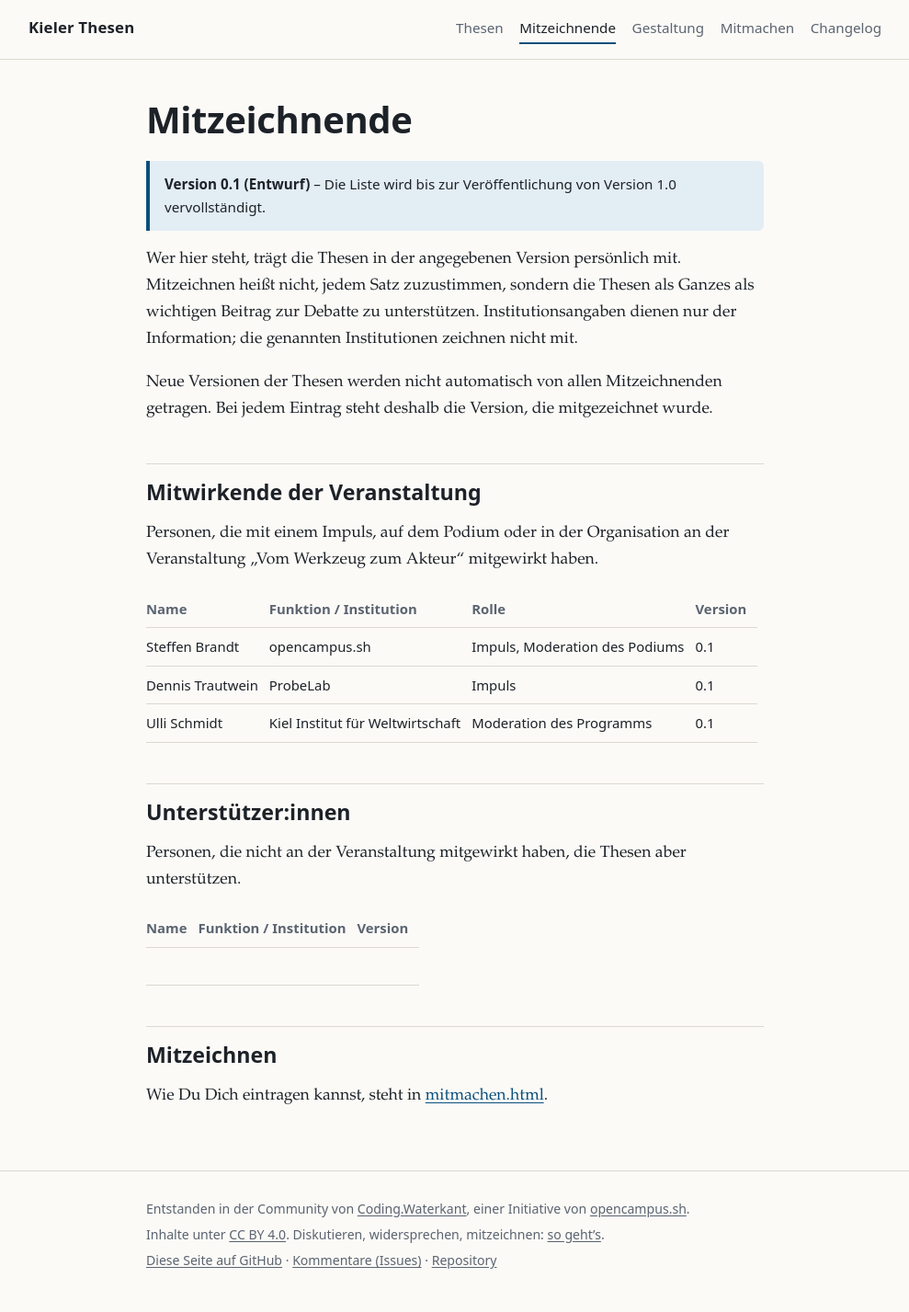
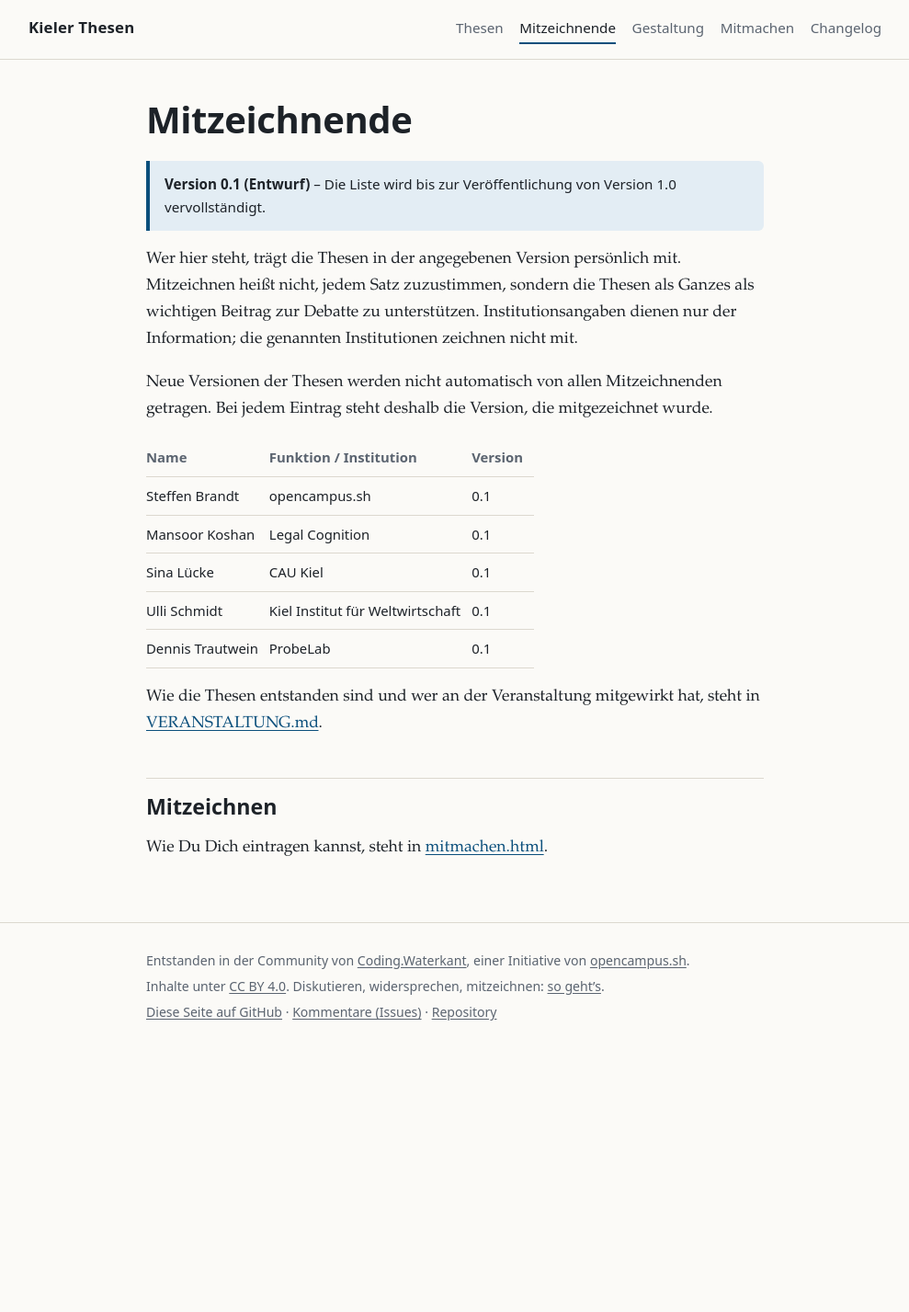
Before and after one commit to opencampus-sh/kieler-thesen-ki-agenten, a Jekyll site: the page built from MITZEICHNENDE.md, in a window 1280 px wide. Shown: the whole page at 92% size, without its empty margins (145-1134 px from the left). Built offline with Jekyll 4.4.1, drawn with Linux system fonts in a browser that asks for light colours; our own code applies the rules of GitHub Pages for plain Markdown files; after the commit the page ends 1157 px from its top, so only the background shows below that.

Commit message:
Mitzeichnende als gemeinsame Liste, neue Seite zur Veranstaltung
Co-Authored-By: Claude Opus 5.5 <noreply@anthropic.com>
Claude-Session: https://claude.ai/code/session_019VbN6XKayTM1XTRNqQoQSa

```diff
--- a/MITZEICHNENDE.md
+++ b/MITZEICHNENDE.md
@@ -6,23 +6,15 @@ Wer hier steht, trägt die Thesen in der angegebenen Version persönlich mit. Mi
 
 Neue Versionen der Thesen werden nicht automatisch von allen Mitzeichnenden getragen. Bei jedem Eintrag steht deshalb die Version, die mitgezeichnet wurde.
 
-## Mitwirkende der Veranstaltung
-
-Personen, die mit einem Impuls, auf dem Podium oder in der Organisation an der Veranstaltung „Vom Werkzeug zum Akteur“ mitgewirkt haben.
-
-| Name | Funktion / Institution | Rolle | Version |
-| --- | --- | --- | --- |
-| Steffen Brandt | opencampus.sh | Impuls, Moderation des Podiums | 0.1 |
-| Dennis Trautwein | ProbeLab | Impuls | 0.1 |
-| Ulli Schmidt | Kiel Institut für Weltwirtschaft | Moderation des Programms | 0.1 |
-
-## Unterstützer:innen
-
-Personen, die nicht an der Veranstaltung mitgewirkt haben, die Thesen aber unterstützen.
-
 | Name | Funktion / Institution | Version |
 | --- | --- | --- |
-| | | |
+| Steffen Brandt | opencampus.sh | 0.1 |
+| Mansoor Koshan | Legal Cognition | 0.1 |
+| Sina Lücke | CAU Kiel | 0.1 |
+| Ulli Schmidt | Kiel Institut für Weltwirtschaft | 0.1 |
+| Dennis Trautwein | ProbeLab | 0.1 |
+
+Wie die Thesen entstanden sind und wer an der Veranstaltung mitgewirkt hat, steht in [VERANSTALTUNG.md](VERANSTALTUNG.md).
 
 ## Mitzeichnen
 
```
Also changed, not shown: CONTRIBUTING.md (+1 -1 lines), README.md (+6 -3 lines), VERANSTALTUNG.md (added, +42 -0 lines), veranstaltung/README.md (added, +5 -0 lines), 2 other files.
